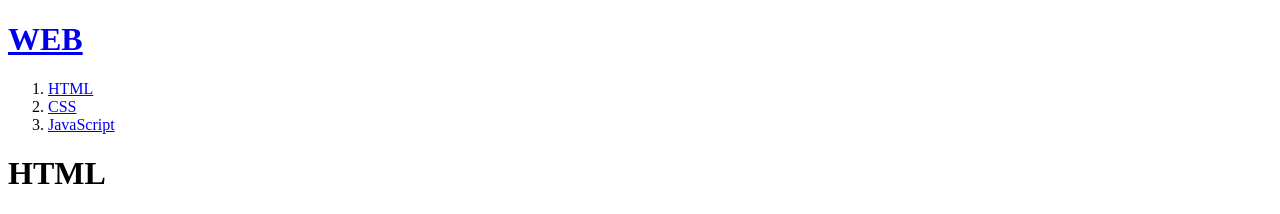
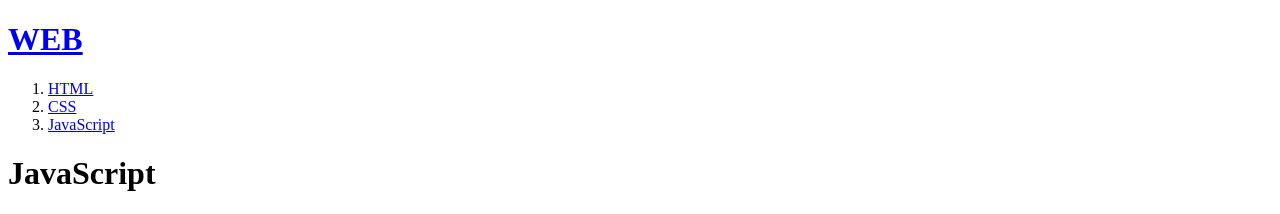
Before and after one commit to Jelli95/web1, a plain HTML site: page 3.html in a window 1280 px wide. Shown: the top 214 px of the page. Drawn offline with Linux system fonts and the light colour scheme.

Commit message:
v1.0
Edit

```diff
--- a/3.html
+++ b/3.html
@@ -12,7 +12,7 @@
       <li><a href="2.html">CSS</a></li>
       <li><a href="3.html">JavaScript</a></li>
     </ol>
-    <h1>HTML</h1>
+    <h1>JavaScript</h1>
     <p>
       JavaScript (/ˈdʒɑːvəˌskrɪpt/[6]), often abbreviated as JS, is a high-level, dynamic, weakly typed, prototype-based, multi-paradigm, and interpreted programming language. Alongside HTML and CSS, JavaScript is one of the three core technologies of World Wide Web content production. It is used to make webpages interactive and provide online programs, including video games. The majority of websites employ it, and all modern web browsers support it without the need for plug-ins by means of a built-in JavaScript engine. Each of the many JavaScript engines represent a different implementation of JavaScript, all based on the ECMAScript specification, with some engines not supporting the spec fully, and with many engines supporting additional features beyond ECMA.
     </p>
```
Also changed, not shown: 2.html (+1 -1 lines), index.html (+1 -1 lines).
